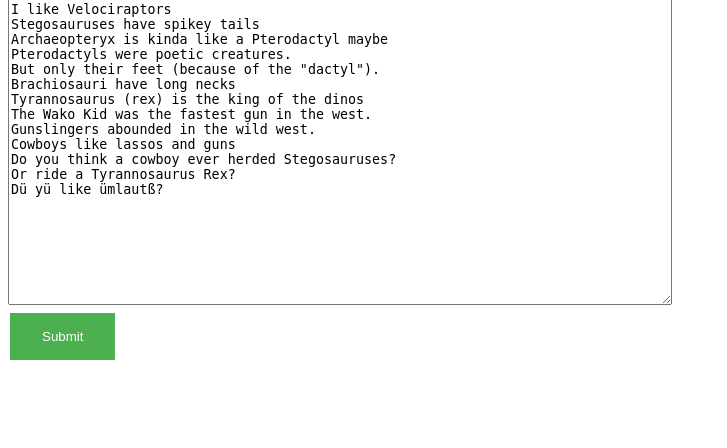
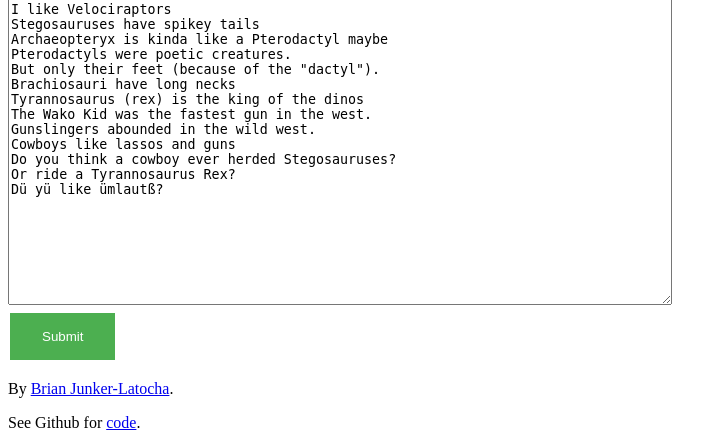
Before and after one commit to BrianInGermany/regex-json-checker, a Flask app: page / in a window 1280 px wide. Shown: the part 659-1107 px from the top of the page, without its empty margins (0-727 px from the left). Before the commit the page ends 1019 px from the top, so only its background shows below. Run offline with Flask 2, Linux system fonts and the light colour scheme.

Commit message:
change html, add ref to code

```diff
--- a/templates/form_textarea.html
+++ b/templates/form_textarea.html
@@ -69,5 +69,7 @@
          <br/>
          <input type="submit" value="Submit">
          </form>
+         <p>By <a href="https://thejunkyard.cc">Brian Junker-Latocha</a>.</p>
+         <p>See Github for <a href="https://github.com/BrianInGermany/regex-json-checker">code</a>.</p>
    </body>
 </html>
```
